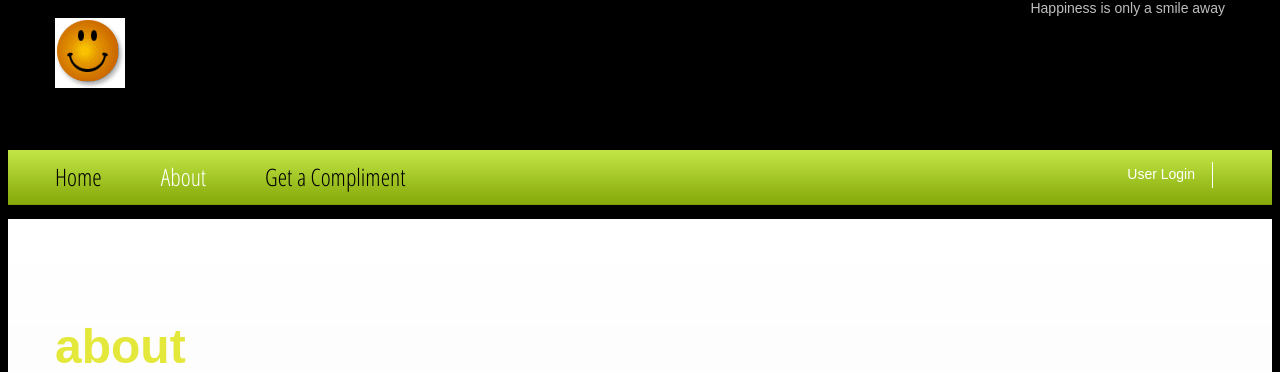
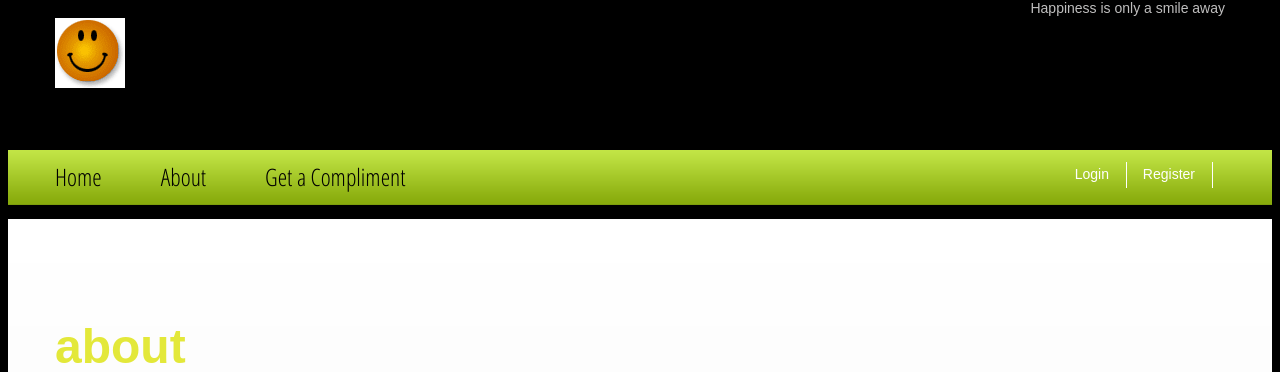
Before and after one commit to drussel2/compliment, a Flask app: page /about in a window 1280 px wide. Shown: the part 87-459 px from the top of the page. Run offline with Flask 2, Linux system fonts and the light colour scheme; some libraries are stand-ins or nearby versions; some web fonts are replaced.

Commit message:
Update layout.html

```diff
--- a/templates/layout.html
+++ b/templates/layout.html
@@ -33,14 +33,14 @@
          {% if loggedIn == True %}
         <div class="autor"><a href="/">Welcome {{session['username']}}</a><a href="/logout">Logout</a></div>
          {% else %}
-        <div class="autor"> <a href="/login">User Login</a></div>
+        <div class="autor"> <a href="/login">Login</a> <a href="/register">Register</a></div>
          {% endif %}
         <nav>
           <ul class="sf-menu">
 
-            <li {% if page == "index" %} class="current" {% endif %}><a href="/">Home</a></li>
-            <li {% if page == "about" %} class="current" {% endif %}><a href="/about">About</a></li>
-            <li {% if page == "compliment" %} class="current" {% endif %}><a href="/compliment">Get a Compliment</a></li>
+            <li {% if page == "Index" %} class="current" {% endif %}><a href="/">Home</a></li>
+            <li {% if page == "About" %} class="current" {% endif %}><a href="/about">About</a></li>
+            <li {% if page == "Compliment" %} class="current" {% endif %}><a href="/compliment">Get a Compliment</a></li>
           </ul>
         </nav>
         <div class="clear"></div>
```
